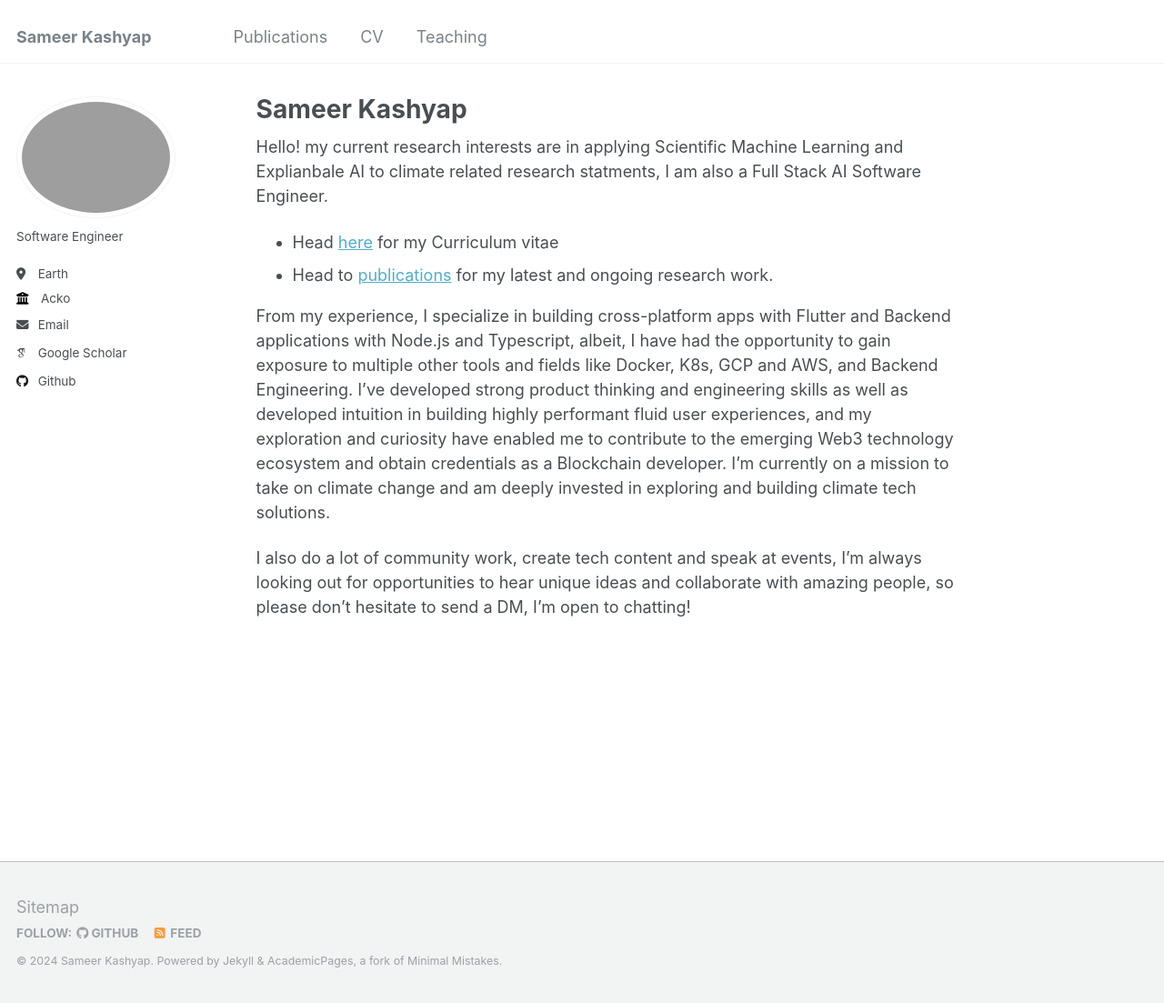
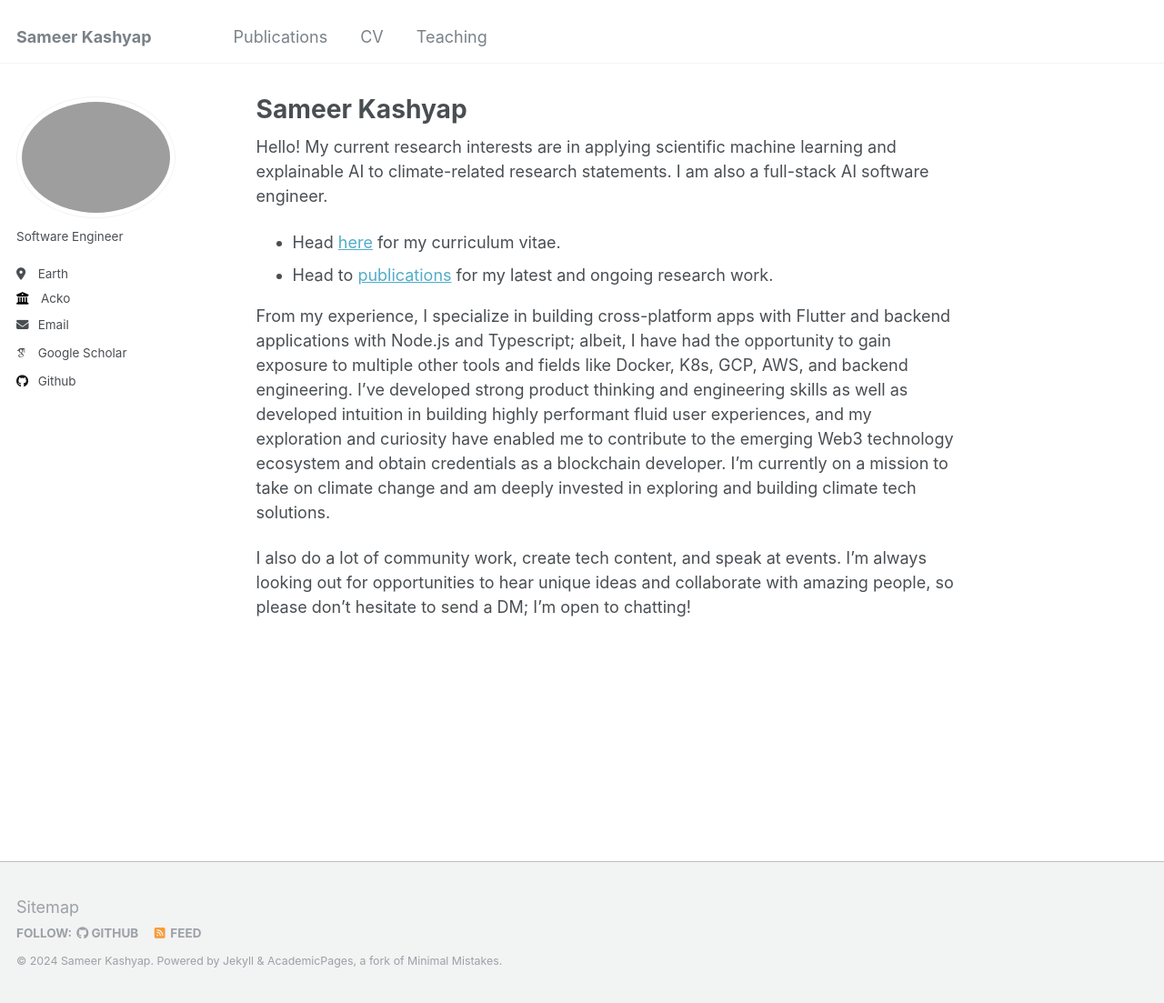
Before and after one commit to Sameerkash/Sameerkash.github.io, a Jekyll site: the page built from _pages/about.md, in a window 1280 px wide and 1103 px high. Shown: the whole window at 91% size. Built offline with Jekyll 4.4.1, drawn with Linux system fonts in a browser that asks for light colours; some web fonts are replaced.

Commit message:
update grammar

```diff
--- a/_pages/about.md
+++ b/_pages/about.md
@@ -7,11 +7,11 @@ redirect_from:
   - /about.html
 ---
 
-Hello! my current research interests are in applying Scientific Machine Learning and Explianbale AI to climate related research statments, I am also a Full Stack AI Software Engineer.
+Hello! My current research interests are in applying scientific machine learning and explainable AI to climate-related research statements. I am also a full-stack AI software engineer.
 
-- Head [here](/cv) for my Curriculum vitae
+- Head [here](/cv) for my curriculum vitae.
 - Head to [publications](/publications) for my latest and ongoing research work.
 
-From my experience, I specialize in building cross-platform apps with Flutter and Backend applications with Node.js and Typescript, albeit, I have had the opportunity to gain exposure to multiple other tools and fields like Docker, K8s, GCP and AWS, and Backend Engineering. I've developed strong product thinking and engineering skills as well as developed intuition in building highly performant fluid user experiences, and my exploration and curiosity have enabled me to contribute to the emerging Web3 technology ecosystem and obtain credentials as a Blockchain developer. I'm currently on a mission to take on climate change and am deeply invested in exploring and building climate tech solutions.
+From my experience, I specialize in building cross-platform apps with Flutter and backend applications with Node.js and Typescript; albeit, I have had the opportunity to gain exposure to multiple other tools and fields like Docker, K8s, GCP, AWS, and backend engineering. I've developed strong product thinking and engineering skills as well as developed intuition in building highly performant fluid user experiences, and my exploration and curiosity have enabled me to contribute to the emerging Web3 technology ecosystem and obtain credentials as a blockchain developer. I'm currently on a mission to take on climate change and am deeply invested in exploring and building climate tech solutions.
 
-I also do a lot of community work, create tech content and speak at events, I'm always looking out for opportunities to hear unique ideas and collaborate with amazing people, so please don't hesitate to send a DM, I'm open to chatting!
+I also do a lot of community work, create tech content, and speak at events. I'm always looking out for opportunities to hear unique ideas and collaborate with amazing people, so please don't hesitate to send a DM; I'm open to chatting!
```
